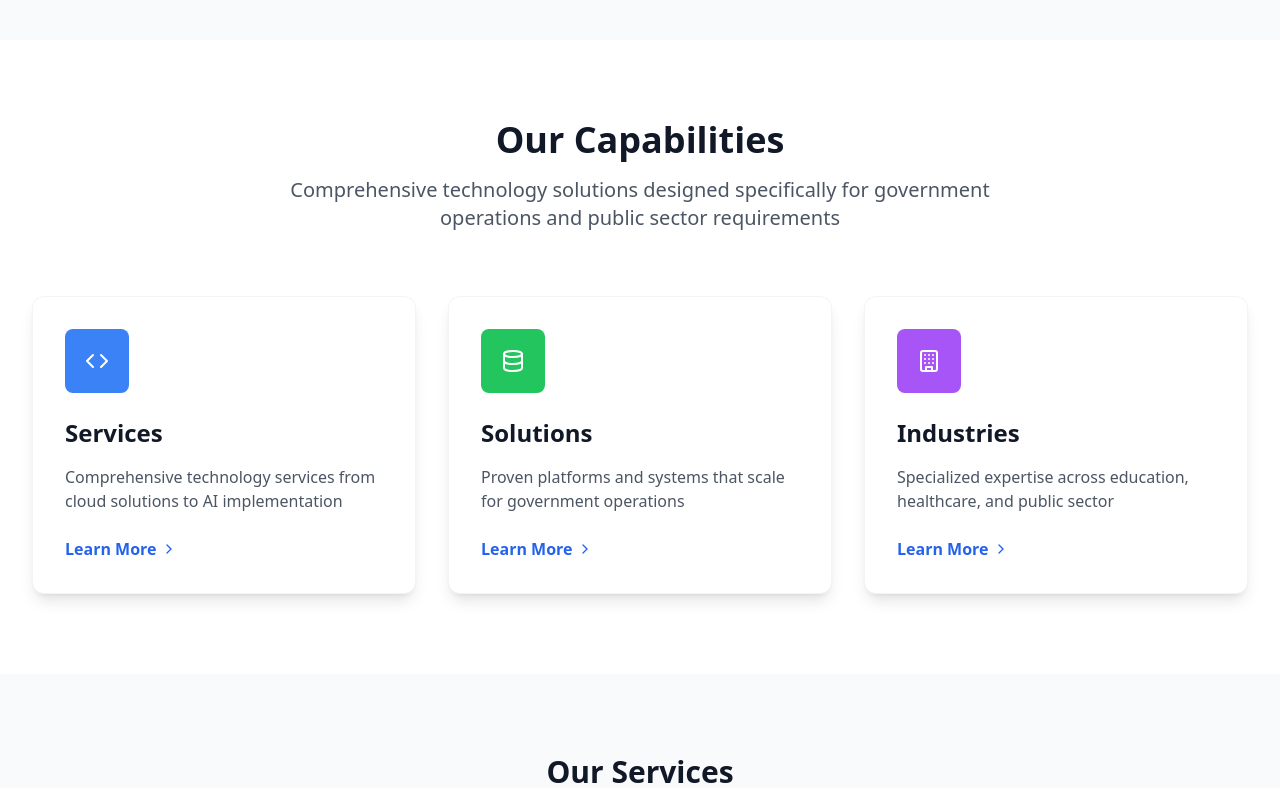
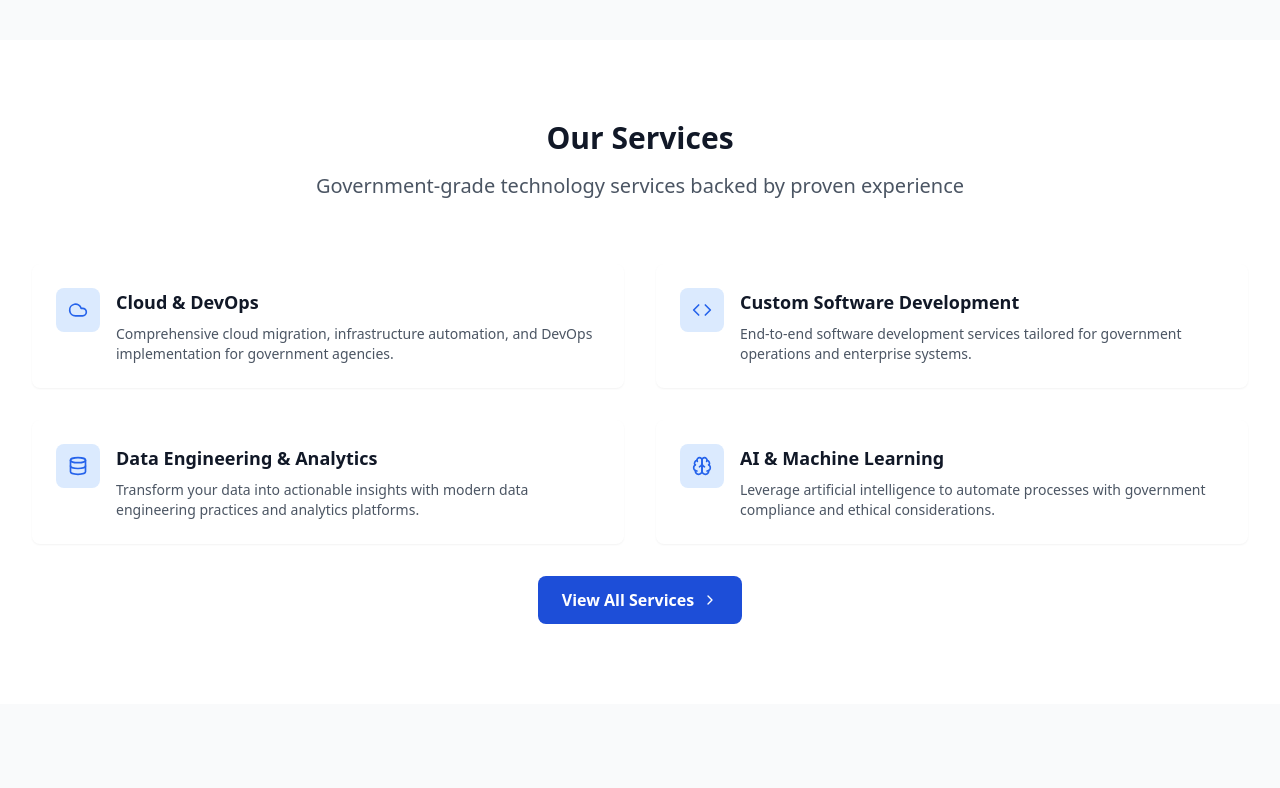
Before and after one commit to ammadalii/asme-govtech-prototype, a React (Vite) app: page / in a window 1280 px wide. Shown: the part 720-1508 px from the top of the page. Built offline with nearby package versions, Linux system fonts and the light colour scheme.

Commit message:
Fix: Remove "Our Capabilities" section
Removed the "Our Capabilities" section from the home page, as requested.

```diff
--- a/src/pages/Home.tsx
+++ b/src/pages/Home.tsx
@@ -1,3 +1,4 @@
+
 import React from 'react';
 import { Link } from 'react-router-dom';
 import { Shield, Users, Globe, Award, ChevronRight, Building, Code, Database, Star, Heart, GraduationCap, FileText, Brain, Cloud, Smartphone, Settings } from 'lucide-react';
@@ -9,30 +10,6 @@ const Home = () => {
     { label: 'Expert Engineers', value: '200+' },
     { label: 'Success Rate', value: '99%' },
     { label: 'Client Satisfaction', value: '100%' },
-  ];
-
-  const overviewSections = [
-    {
-      title: 'Services',
-      description: 'Comprehensive technology services from cloud solutions to AI implementation',
-      icon: Code,
-      link: '/services',
-      color: 'bg-blue-500'
-    },
-    {
-      title: 'Solutions',
-      description: 'Proven platforms and systems that scale for government operations',
-      icon: Database,
-      link: '/solutions',
-      color: 'bg-green-500'
-    },
-    {
-      title: 'Industries',
-      description: 'Specialized expertise across education, healthcare, and public sector',
-      icon: Building,
-      link: '/industries',
-      color: 'bg-purple-500'
-    }
   ];
 
   const services = [
@@ -198,48 +175,13 @@ const Home = () => {
         </div>
       </section>
 
-      {/* Overview Sections */}
+      {/* Services Section */}
       <section className="py-20 bg-white">
-        <div className="max-w-7xl mx-auto px-4 sm:px-6 lg:px-8">
-          <div className="text-center mb-16">
-            <h2 className="text-4xl font-bold text-gray-900 mb-4">Our Capabilities</h2>
-            <p className="text-xl text-gray-600 max-w-3xl mx-auto">
-              Comprehensive technology solutions designed specifically for government operations and public sector requirements
-            </p>
-          </div>
-
-          <div className="grid grid-cols-1 md:grid-cols-3 gap-8">
-            {overviewSections.map((section, index) => (
-              <Link
-                key={index}
-                to={section.link}
-                className="group bg-white rounded-xl shadow-lg hover:shadow-xl transition-all duration-300 transform hover:-translate-y-2 border border-gray-100"
-              >
-                <div className="p-8">
-                  <div className={`${section.color} w-16 h-16 rounded-lg flex items-center justify-center mb-6 group-hover:scale-110 transition-transform`}>
-                    <section.icon className="text-white" size={24} />
-                  </div>
-                  <h3 className="text-2xl font-bold text-gray-900 mb-4 group-hover:text-blue-700 transition-colors">
-                    {section.title}
-                  </h3>
-                  <p className="text-gray-600 mb-6">{section.description}</p>
-                  <div className="flex items-center text-blue-600 font-semibold group-hover:text-blue-700">
-                    Learn More <ChevronRight className="ml-1 group-hover:translate-x-1 transition-transform" size={16} />
-                  </div>
-                </div>
-              </Link>
-            ))}
-          </div>
-        </div>
-      </section>
-
-      {/* Services Section */}
-      <section className="py-20 bg-gray-50">
         <div className="max-w-7xl mx-auto px-4 sm:px-6 lg:px-8">
           <div className="text-center mb-16">
             <h2 className="text-3xl font-bold text-gray-900 mb-4">Our Services</h2>
             <p className="text-xl text-gray-600 max-w-3xl mx-auto">
-              Government-grade technology services backed by 18+ years of experience
+              Government-grade technology services backed by proven experience
             </p>
           </div>
 
```
